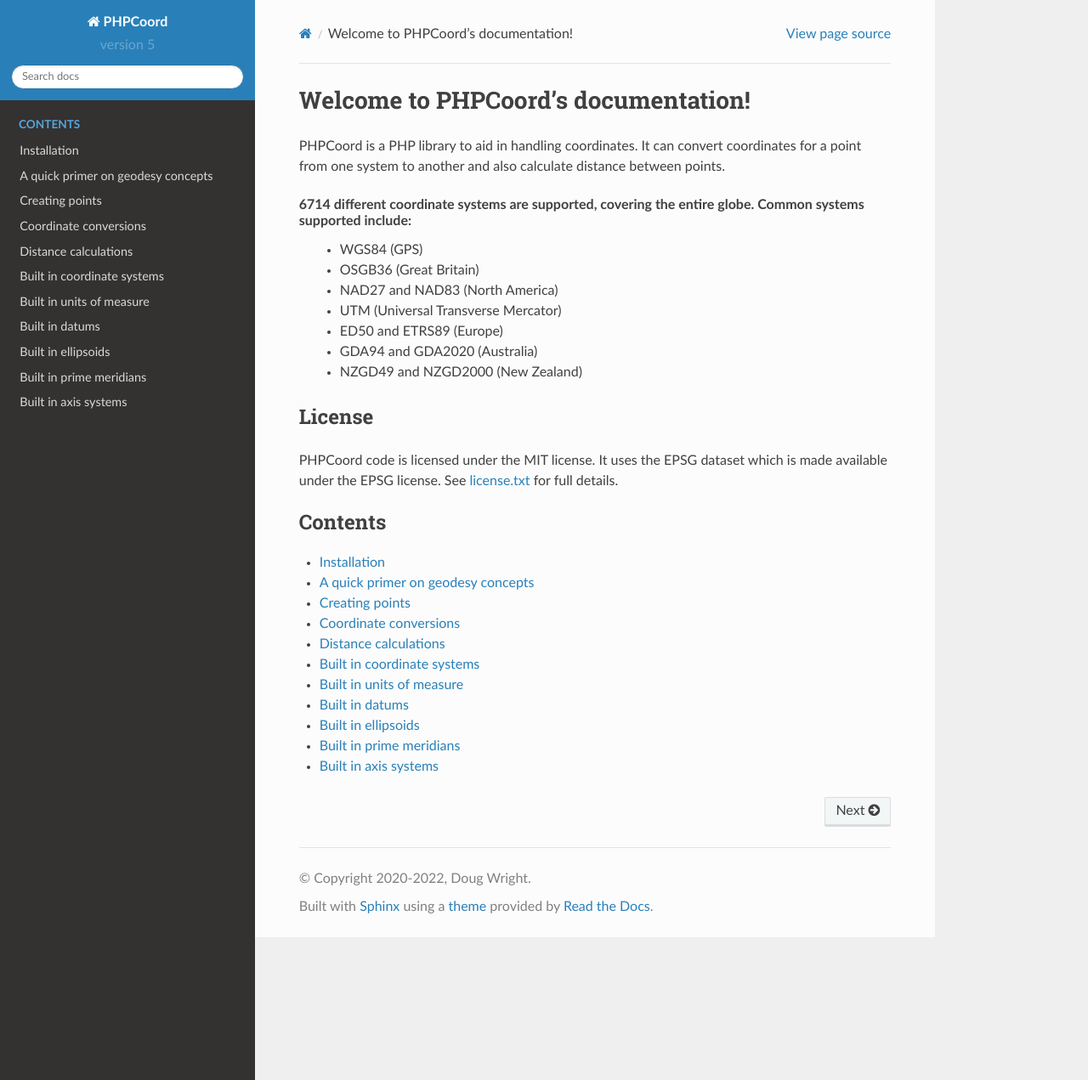
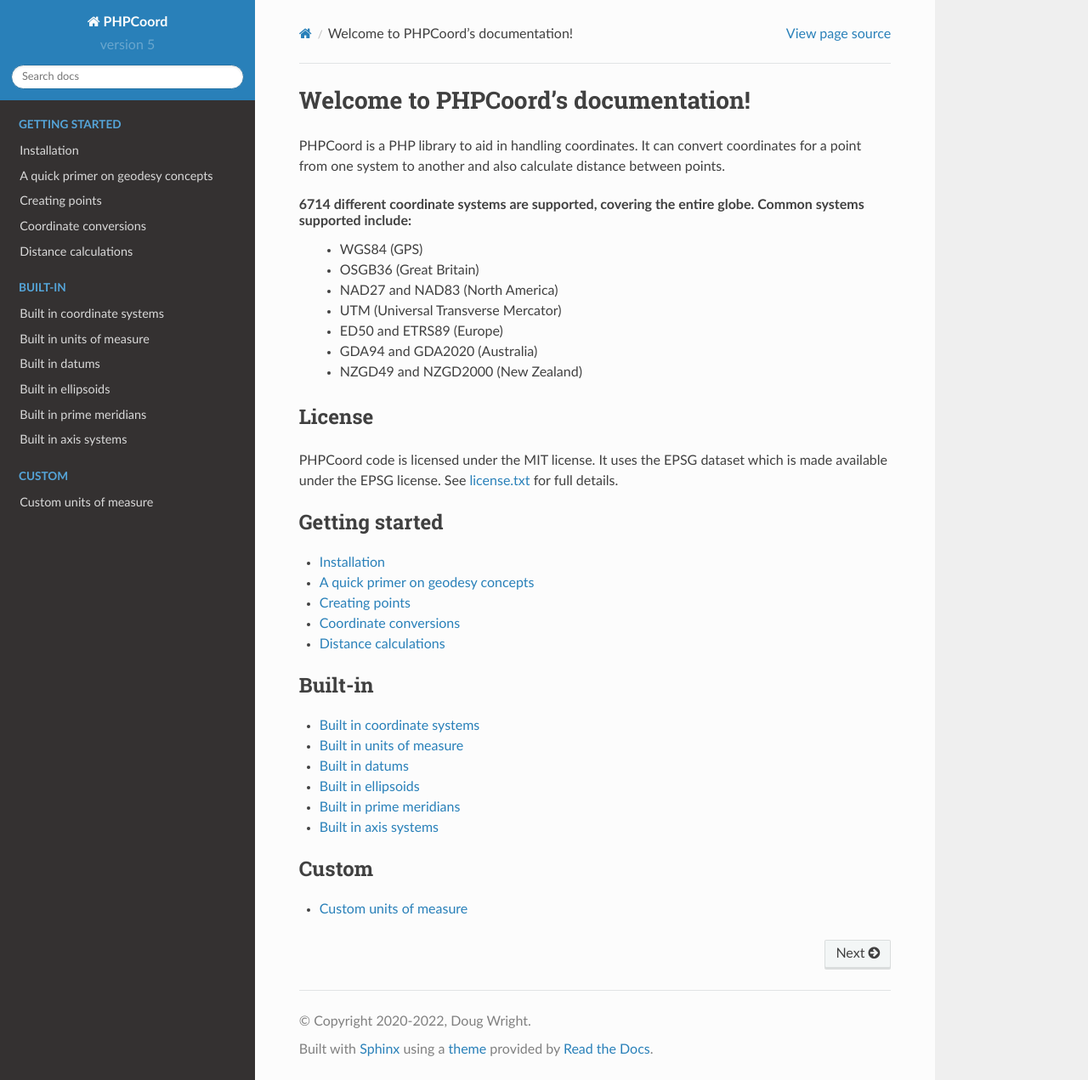
Before and after one commit to dvdoug/PHPCoord, a Sphinx documentation site: the page built from docs/index.rst, in a window 1280 px wide and 1271 px high. Shown: the whole window at 85% size. Built offline with Sphinx 7.4.7 and the Read the Docs theme 2.0.0, drawn with Linux system fonts in a browser that asks for light colours.

Commit message:
Document custom units of measure

```diff
--- a/docs/coordinate_conversions_easy.rst
+++ b/docs/coordinate_conversions_easy.rst
@@ -19,7 +19,7 @@
     use PHPCoord\CoordinateReferenceSystem\Geographic2D;
     use PHPCoord\CoordinateReferenceSystem\Projected;
     use PHPCoord\GeographicPoint;
-    use PHPCoord\UnitOfMeasure\Length\Degree;
+    use PHPCoord\UnitOfMeasure\Angle\Degree;
 
     // Converting from NAD83 to Florida State Plane
     $from = GeographicPoint::create(
--- a/docs/index.rst
+++ b/docs/index.rst
@@ -25,16 +25,27 @@
 
 .. toctree::
     :maxdepth: 1
-    :caption: Contents
+    :caption: Getting started
 
     installation
     primer
     creating_points
     coordinate_conversions
     distance_calculations
+
+.. toctree::
+    :maxdepth: 1
+    :caption: Built-in
+
     builtin_coordinate_reference_systems
     builtin_units
     builtin_datums
     builtin_ellipsoids
     builtin_prime_meridians
     builtin_coordinate_systems
+
+.. toctree::
+    :maxdepth: 1
+    :caption: Custom
+
+    custom_units
--- a/docs/primer.rst
+++ b/docs/primer.rst
@@ -148,7 +148,7 @@
 
 .. warning::
     When taking in coordinates from an external system, always, always, always check the **unit**, and the **order** of
-    a numbers if they are not already clearly labelled.
+    the numbers if they are not already clearly labelled.
 
 Geographic
 """"""""""
```
Also changed, not shown: docs/custom_units.rst (added, +80 -0 lines), 4 other files.
